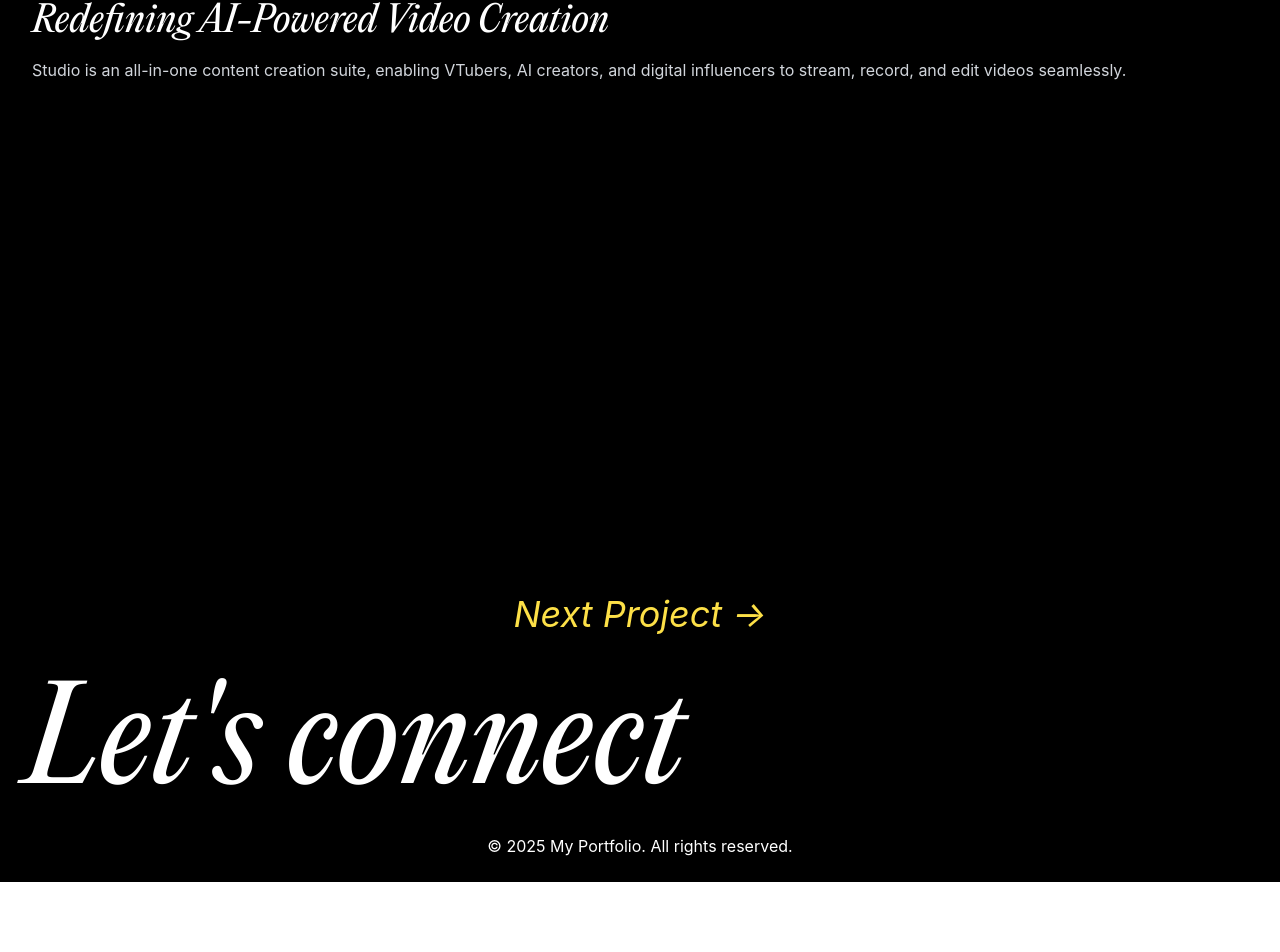
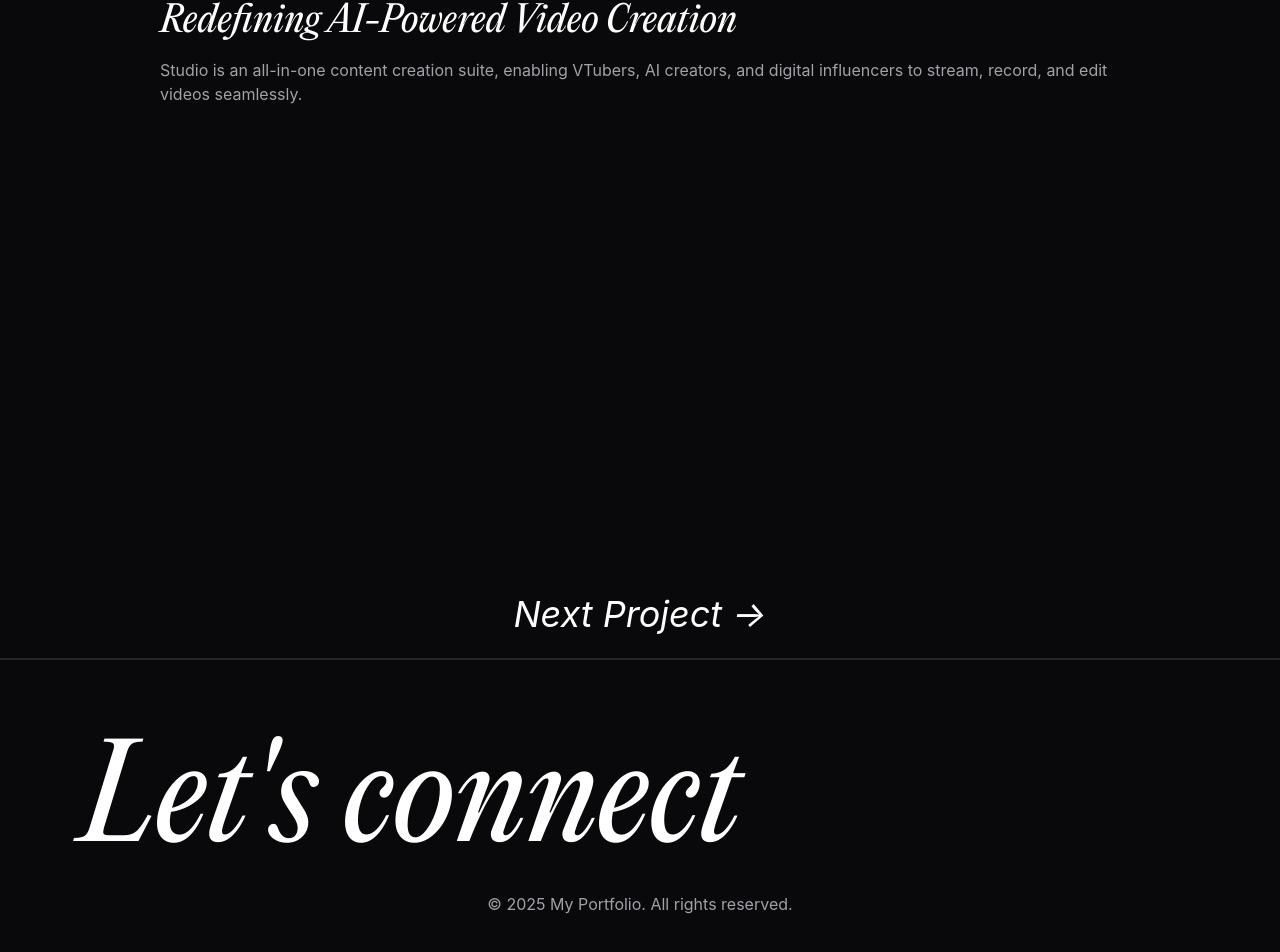
Before and after one commit to hoiian/portfolio2025, a React (Vite) app: page /work1 in a window 1280 px wide. Shown: the part 142-1094 px from the top of the page. Before the commit the page ends 1024 px from the top, so only its background shows below. Built offline with nearby package versions, Linux system fonts and the light colour scheme.

Commit message:
update style

```diff
--- a/index.html
+++ b/index.html
@@ -7,7 +7,7 @@
 
   <title>My Portfolio</title>
 </head>
-<body>
+<body class="bg-zinc-950">
   <div id="root"></div> <!-- THIS IS REQUIRED -->
   <script type="module" src="/src/main.jsx"></script>
 </body>
--- a/src/components/Footer.jsx
+++ b/src/components/Footer.jsx
@@ -2,9 +2,9 @@ import React from "react";
 
 export default function Footer() {
   return (
-    <footer className="p-6 text-center text-white bg-black">
+    <footer className="p-20 text-center text-white border-t-zinc-800 border-t-2">
       <h2 className="text-9xl italic mb-6 text-left">Let's connect</h2>
-      © {new Date().getFullYear()} My Portfolio. All rights reserved.
+      <p>© {new Date().getFullYear()} My Portfolio. All rights reserved.</p>
     </footer>
   );
 }
--- a/src/index.css
+++ b/src/index.css
@@ -50,6 +50,10 @@ body {
     @apply font-sans;
   }
 
-  h1, h2, h3, h4, h5, h6 {
+h1, h2, h3, h4, h5, h6 {
     @apply font-heading;
 }
+
+p {
+    @apply text-zinc-400;
+  }
--- a/src/pages/Home.jsx
+++ b/src/pages/Home.jsx
@@ -1,13 +1,22 @@
 import React, { useState } from "react";
 
 const works = [
-  { title: "Studio: Redefining AI-Powered Video Creation", image: "/work1.jpg", link: "/work1", description: "Studio is an all-in-one content creation suite, enabling VTubers, AI creators, and digital influencers to stream, record, and edit videos seamlessly." },
-  { title: "NFT minting", image: "/work2.jpg", link: "/work2", description: "A Web3 development project focusing on blockchain integration." }
+  { title: "Studio: Redefining AI-Powered Video Creation",
+    image: "src//assets/images/placeholder-image.jpg",
+    link: "/work1",
+    description: "Studio is an all-in-one content creation suite, enabling VTubers, AI creators, and digital influencers to stream, record, and edit videos seamlessly."
+  },
+
+  { title: "NFT minting",
+    image: "src//assets/images/placeholder-image.jpg",
+    link: "/work2",
+    description: "A Web3 development project focusing on blockchain integration."
+  }
 ];
 
 export default function Home() {
   return (
-    <div className="min-h-screen bg-black text-white flex flex-col">
+    <div className="min-h-screen text-white flex flex-col max-w-5xl mx-auto">
       {/* Header */}
       <header className="p-6 flex justify-between items-center shadow-lg">
         <h1 className="text-2xl font-bold">黃凱欣</h1>
@@ -20,26 +29,22 @@ export default function Home() {
       </header>
 
       {/* Hero Section */}
-      <section className="text-left py-20">
+      <section className="text-center py-20 min-h-[90vh] justify-center flex flex-col">
         <h1 className="italic text-9xl">hoiian.wong</h1>
-        <p className="mt-4 text-lg text-gray-300">Macau
-Design + Code
-Tsinghua
-3Y Exp
-Cantonese, Mandarin, English</p>
+        <p className="mt-4 text-lg">...Design</p>
       </section>
 
       {/* Works Showcase */}
       <main className="flex-1 p-8">
         <h2 className="text-6xl italic mb-1 text-left">Latest Works</h2>
-        <p className="mb-6">My most recent projects at Hologram</p>
-        <div className="grid grid-cols-1 sm:grid-cols-2 gap-6">
+        <p className="mb-6 ">My most recent projects at Hologram</p>
+        <div className="grid grid-cols-1 sm:grid-cols-1 gap-6">
           {works.map((work, index) => (
-            <a key={index} href={work.link} className="group block relative rounded-lg overflow-hidden shadow-md transform transition hover:scale-105 bg-white">
+            <a key={index} href={work.link} className="group block relative rounded-3xl overflow-hidden shadow-md transform transition hover:scale-105 bg-zinc-900">
               <img src={work.image} alt={work.title} className="w-full h-64 object-cover group-hover:opacity-80 transition" />
               <div className="p-4 text-white">
-                <h3 className="text-xl font-bold">{work.title}</h3>
-                <p className="text-sm text-gray-400">{work.description}</p>
+                <h3 className="text-2xl italic">{work.title}</h3>
+                <p className="text-sm ">{work.description}</p>
               </div>
             </a>
           ))}
--- a/src/pages/Work1.jsx
+++ b/src/pages/Work1.jsx
@@ -3,17 +3,17 @@ import { Link } from "react-router-dom";
 
 export default function Work1() {
   return (
-    <div className="min-h-screen bg-black text-white flex flex-col">
+    <div className="min-h-screen text-white flex flex-col max-w-5xl mx-auto">
       {/* Back Button */}
       <header className="p-6">
-        <Link to="/" className="text-yellow-300 hover:underline">← Back</Link>
+        <Link to="/" className="hover:underline">← Back</Link>
       </header>
 
       {/* Work1 Content */}
       <main className="flex-1 p-8 text-left">
         <h1 className="italic text-4xl">Studio: <br/>
         Redefining AI-Powered Video Creation</h1>
-        <p className="mt-4 text-gray-300">
+        <p className="mt-4">
             Studio is an all-in-one content creation suite, enabling VTubers, AI creators, and digital influencers to stream, record, and edit videos seamlessly.
 
         </p>
@@ -21,7 +21,7 @@ export default function Work1() {
 
       {/* Next Project Link */}
       <div className="p-6 text-center">
-        <Link to="/work2" className="italic text-yellow-300 hover:underline text-4xl">
+        <Link to="/work2" className="italic hover:underline text-4xl">
           Next Project →
         </Link>
       </div>
```
Also changed, not shown: src/assets/images/placeholder-image.jpg (added), 1 other file (tests, documents, lock files or other folders).
